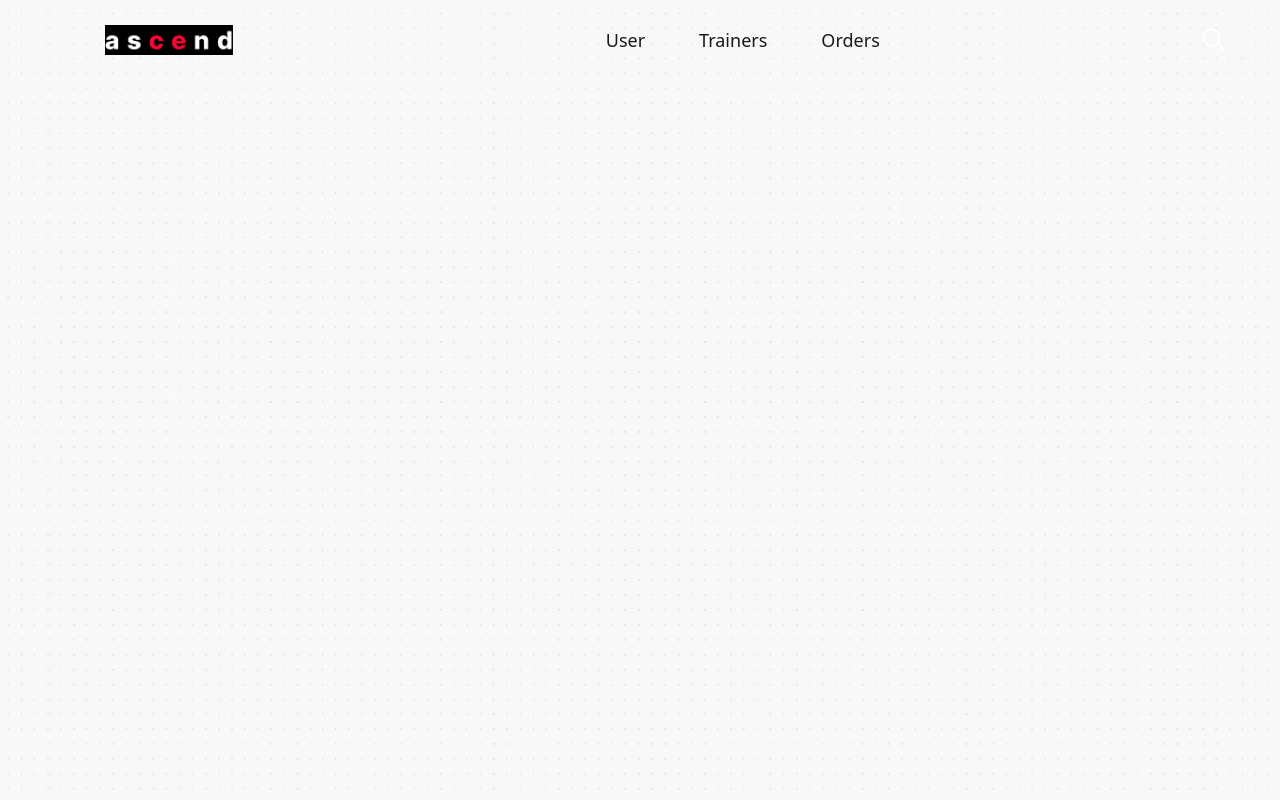
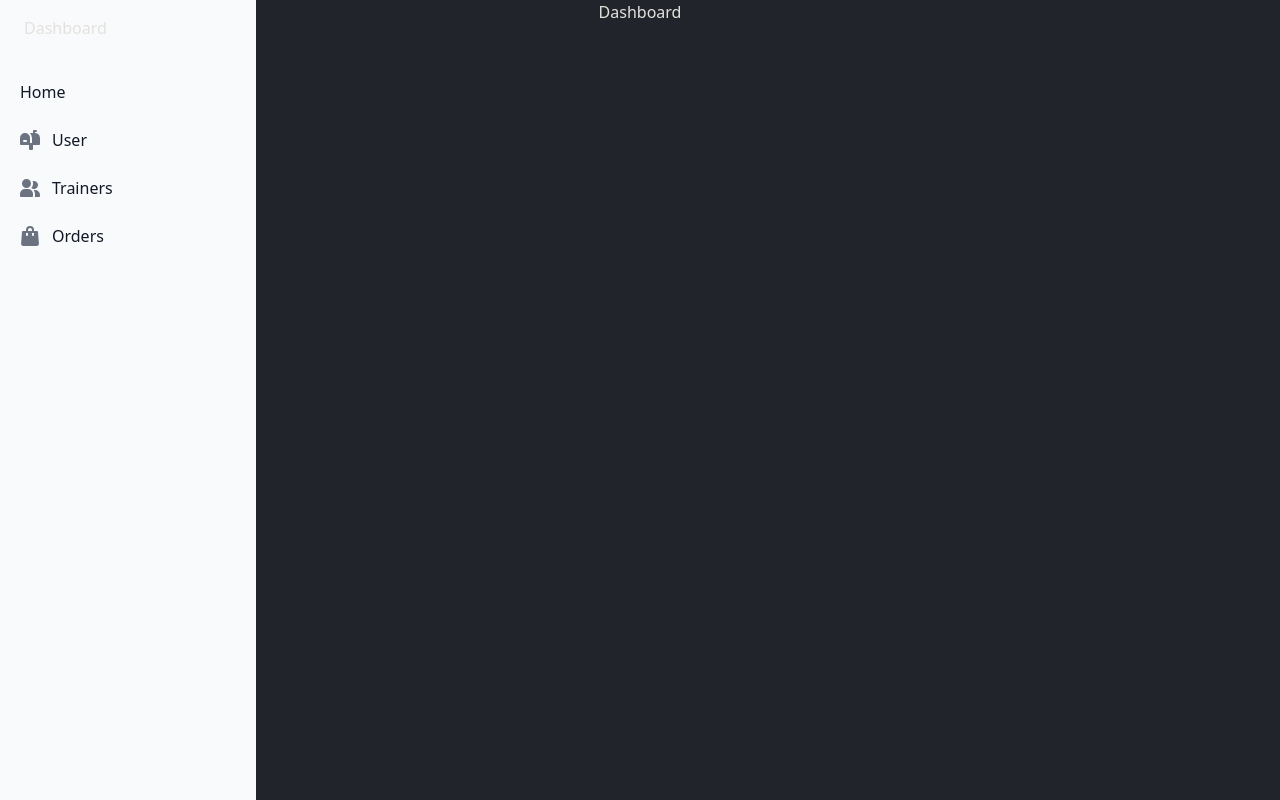
Before and after one commit to m-bobi/FitnessApp, a React (Create React App) app in the folder frontend/: page /dashboard in a window 1280 px wide. Before the commit this address led to /. Built offline with nearby package versions, Linux system fonts and the light colour scheme.

Commit message:
+ Added Dashboard, Order styling, Background & Text changes.

```diff
--- a/frontend/src/App.jsx
+++ b/frontend/src/App.jsx
@@ -2,6 +2,7 @@ import React, { useState, useEffect, lazy ,Suspense} from 'react';
 import Home from './pages/Home/Home';
 import './index.css'
 import {BrowserRouter as Router, Route, Routes, Navigate} from 'react-router-dom';
+import Dashboard from './pages/Dashboard/Dashboard';
 
 function App() {
 
@@ -18,6 +19,7 @@ function App() {
             <Route exact path="/orders" element={<Orders />} />
             <Route exact path="/trainers" element={<Trainers />} />
             {/* <Route exact path="/editTrainer/:id" element={<EditTrainers />} /> */}
+            <Route exact path="/dashboard" element={<Dashboard/>}/>
 
             <Route path="*" element={<Navigate to="/" />} />
           </Routes>
--- a/frontend/src/components/OrderCrud/AddOrders.jsx
+++ b/frontend/src/components/OrderCrud/AddOrders.jsx
@@ -40,7 +40,7 @@ const AddOrders = () => {
       <button
         data-modal-target="authentication-modal"
         data-modal-toggle="authentication-modal"
-        className="absolute top-96 block text-white bg-red-600 hover:bg-red-700 focus:ring-4 focus:outline-none focus:ring-blue-300 font-medium rounded-lg text-sm px-5 py-2.5 text-center dark:bg-red-700 dark:hover:bg-red-800 dark:focus:ring-red-900"
+        className="absolute top-0 right-96 mt-6 text-white bg-red-600 hover:bg-red-700 focus:ring-4 focus:outline-none focus:ring-blue-300 font-medium rounded-lg text-sm px-5 py-2.5 text-center dark:bg-red-700 dark:hover:bg-red-800 dark:focus:ring-red-900"
         type="button"
         onClick={toggleModal}
       >
--- /dev/null
+++ b/frontend/src/components/shared/Navbar/DashboardNavigation.jsx
@@ -0,0 +1,108 @@
+import React from "react";
+import { Link } from "react-router-dom";
+
+const DashboardNavigation = () => {
+  return (
+    <div>
+      <button
+        data-drawer-target="default-sidebar"
+        data-drawer-toggle="default-sidebar"
+        aria-controls="default-sidebar"
+        type="button"
+        className="inline-flex items-center p-2 mt-2 ms-3 text-sm text-gray-500 rounded-lg sm:hidden hover:bg-gray-100 focus:outline-none focus:ring-2 focus:ring-gray-200 dark:text-gray-400 dark:hover:bg-gray-700 dark:focus:ring-gray-600"
+      >
+        <span className="sr-only">Open sidebar</span>
+        <svg
+          className="w-6 h-6"
+          aria-hidden="true"
+          fill="currentColor"
+          viewBox="0 0 20 20"
+          xmlns="http://www.w3.org/2000/svg"
+        >
+          <path
+            clip-rule="evenodd"
+            fill-rule="evenodd"
+            d="M2 4.75A.75.75 0 012.75 4h14.5a.75.75 0 010 1.5H2.75A.75.75 0 012 4.75zm0 10.5a.75.75 0 01.75-.75h7.5a.75.75 0 010 1.5h-7.5a.75.75 0 01-.75-.75zM2 10a.75.75 0 01.75-.75h14.5a.75.75 0 010 1.5H2.75A.75.75 0 012 10z"
+          ></path>
+        </svg>
+      </button>
+
+      <aside
+        id="default-sidebar"
+        className="fixed top-0 left-0 z-40 w-64 h-screen transition-transform -translate-x-full sm:translate-x-0"
+        aria-label="Sidebar"
+      >
+        <div className="h-full px-3 py-4 overflow-y-auto bg-gray-50 dark:bg-gray-800">
+          <ul className="space-y-2 font-medium">
+            <li>
+              <span className="ms-3">Dashboard</span>
+            </li>
+            <li>
+              <span className="ms-3">
+                <Link
+                  to="/"
+                  className="flex items-center p-2 text-gray-900 rounded-lg dark:text-white hover:bg-gray-100 dark:hover:bg-gray-700 group"
+                >
+                  Home
+                </Link>
+              </span>
+            </li>
+            <li>
+              <Link
+                to="/UserCRUD"
+                className="flex items-center p-2 text-gray-900 rounded-lg dark:text-white hover:bg-gray-100 dark:hover:bg-gray-700 group"
+              >
+                <svg
+                  className="flex-shrink-0 w-5 h-5 text-gray-500 transition duration-75 dark:text-gray-400 group-hover:text-gray-900 dark:group-hover:text-white"
+                  aria-hidden="true"
+                  xmlns="http://www.w3.org/2000/svg"
+                  fill="currentColor"
+                  viewBox="0 0 20 20"
+                >
+                  <path d="m17.418 3.623-.018-.008a6.713 6.713 0 0 0-2.4-.569V2h1a1 1 0 1 0 0-2h-2a1 1 0 0 0-1 1v2H9.89A6.977 6.977 0 0 1 12 8v5h-2V8A5 5 0 1 0 0 8v6a1 1 0 0 0 1 1h8v4a1 1 0 0 0 1 1h2a1 1 0 0 0 1-1v-4h6a1 1 0 0 0 1-1V8a5 5 0 0 0-2.582-4.377ZM6 12H4a1 1 0 0 1 0-2h2a1 1 0 0 1 0 2Z" />
+                </svg>
+                <span class="flex-1 ms-3 whitespace-nowrap">User</span>
+              </Link>
+            </li>
+            <li>
+              <Link
+                to="/TrainerCRUD"
+                className="flex items-center p-2 text-gray-900 rounded-lg dark:text-white hover:bg-gray-100 dark:hover:bg-gray-700 group"
+              >
+                <svg
+                  className="flex-shrink-0 w-5 h-5 text-gray-500 transition duration-75 dark:text-gray-400 group-hover:text-gray-900 dark:group-hover:text-white"
+                  aria-hidden="true"
+                  xmlns="http://www.w3.org/2000/svg"
+                  fill="currentColor"
+                  viewBox="0 0 20 18"
+                >
+                  <path d="M14 2a3.963 3.963 0 0 0-1.4.267 6.439 6.439 0 0 1-1.331 6.638A4 4 0 1 0 14 2Zm1 9h-1.264A6.957 6.957 0 0 1 15 15v2a2.97 2.97 0 0 1-.184 1H19a1 1 0 0 0 1-1v-1a5.006 5.006 0 0 0-5-5ZM6.5 9a4.5 4.5 0 1 0 0-9 4.5 4.5 0 0 0 0 9ZM8 10H5a5.006 5.006 0 0 0-5 5v2a1 1 0 0 0 1 1h11a1 1 0 0 0 1-1v-2a5.006 5.006 0 0 0-5-5Z" />
+                </svg>
+                <span className="flex-1 ms-3 whitespace-nowrap">Trainers</span>
+              </Link>
+            </li>
+            <li>
+              <Link
+                to="/orders"
+                className="flex items-center p-2 text-gray-900 rounded-lg dark:text-white hover:bg-gray-100 dark:hover:bg-gray-700 group"
+              >
+                <svg
+                  className="flex-shrink-0 w-5 h-5 text-gray-500 transition duration-75 dark:text-gray-400 group-hover:text-gray-900 dark:group-hover:text-white"
+                  aria-hidden="true"
+                  xmlns="http://www.w3.org/2000/svg"
+                  fill="currentColor"
+                  viewBox="0 0 18 20"
+                >
+                  <path d="M17 5.923A1 1 0 0 0 16 5h-3V4a4 4 0 1 0-8 0v1H2a1 1 0 0 0-1 .923L.086 17.846A2 2 0 0 0 2.08 20h13.84a2 2 0 0 0 1.994-2.153L17 5.923ZM7 9a1 1 0 0 1-2 0V7h2v2Zm0-5a2 2 0 1 1 4 0v1H7V4Zm6 5a1 1 0 1 1-2 0V7h2v2Z" />
+                </svg>
+                <span className="flex-1 ms-3 whitespace-nowrap">Orders</span>
+              </Link>
+            </li>
+          </ul>
+        </div>
+      </aside>
+    </div>
+  );
+};
+
+export default DashboardNavigation;
--- a/frontend/src/components/shared/Navbar/Navbar.jsx
+++ b/frontend/src/components/shared/Navbar/Navbar.jsx
@@ -34,10 +34,11 @@ const Navbar = () => {
             <div className='logo'></div>
         </Link>
 
-        <div className='navLinks text-zinc-900'>
+        <div className='navLinks'>
             <Link to="/UserCRUD" className="hover:bg-gray-700 hover:text-white rounded-md px-3 py-2 text-lg sm:text-sm lg:text-lg">User</Link>
             <Link to="/trainers" className="hover:bg-gray-700 hover:text-white rounded-md px-3 py-2 text-lg sm:text-sm lg:text-lg xl:text-lg">Trainers</Link>
             <Link to="/orders" className="hover:bg-gray-700 hover:text-white rounded-md px-3 py-2 text-lg sm:text-sm lg:text-lg xl:text-lg">Orders</Link>
+            <Link to="/dashboard">Dashboard</Link>
         </div>
 
         <div className='nav-auth'>
--- a/frontend/src/index.css
+++ b/frontend/src/index.css
@@ -5,6 +5,11 @@
 
 :root{
     --mainColor : #ff0336;
+}
+
+body{
+    background-color: #21242a;
+    color: #e3e2dd;
 }
 
 *{
--- /dev/null
+++ b/frontend/src/pages/Dashboard/Dashboard.jsx
@@ -0,0 +1,14 @@
+import React from 'react'
+import DashboardNavigation from '../../components/shared/Navbar/DashboardNavigation'
+
+const Dashboard = () => {
+  return (
+    <div>
+      <DashboardNavigation />
+
+      <h1 className='flex justify-center'>Dashboard</h1>
+    </div>
+  );
+}
+
+export default Dashboard
--- a/frontend/src/pages/Home/Home.jsx
+++ b/frontend/src/pages/Home/Home.jsx
@@ -1,16 +1,13 @@
 import React from 'react'
 import Navbar from '../../components/shared/Navbar/Navbar'
-import background from '../../assets/shape-17.webp'
 
 
 const Home = () => {
   return (
       <main
         className="bg-cover h-screen"
-        style={{ backgroundImage: `url(${background})` }}
       >
-          <Navbar />
-
+        <Navbar/>
       </main>
   );
 }
--- a/frontend/src/pages/Orders/Orders.jsx
+++ b/frontend/src/pages/Orders/Orders.jsx
@@ -1,8 +1,7 @@
 import React from 'react'
 import ListOrders from '../../components/OrderCrud/ListOrders';
-import Navbar from '../../components/shared/Navbar/Navbar';
-import background from "../../assets/shape-17.webp";
 import AddOrders from '../../components/OrderCrud/AddOrders';
+import DashboardNavigation from '../../components/shared/Navbar/DashboardNavigation';
 
 
 const Orders = () => {
@@ -10,9 +9,8 @@ const Orders = () => {
   return (
     <div
       className="bg-cover h-screen"
-      style={{ backgroundImage: `url(${background})` }}
     >
-      <Navbar />
+      <DashboardNavigation />
       <ListOrders />
       <AddOrders/>
     </div>
```
Also changed, not shown: frontend/src/components/OrderCrud/ListOrders.jsx (+18 -31 lines).
